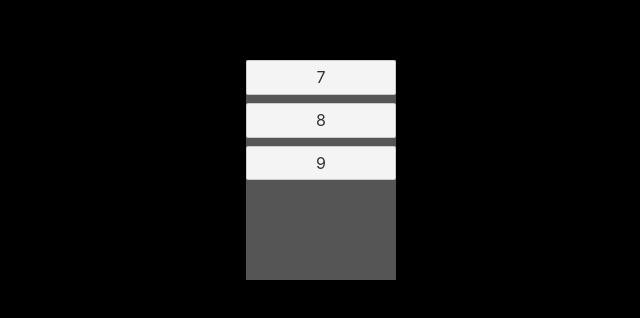
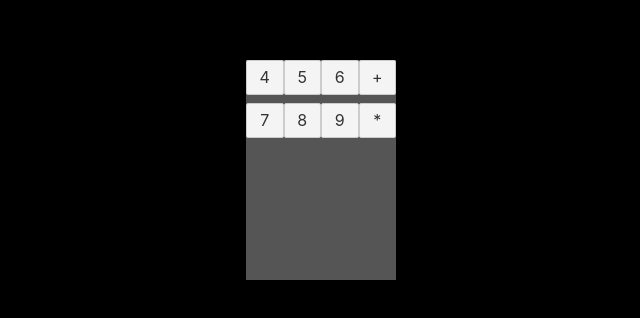
Before and after one commit to ThiagoMassenoMaciel/Svelte, a Svelte app in the folder exemplo_simples/: page / in a window 1280 px wide. Shown: the part 238-556 px from the top of the page, without its empty margins (319-959 px from the left). Built offline with nearby package versions, Linux system fonts and the light colour scheme.

Commit message:
fiz até 21'15 seg

```diff
--- a/exemplo_simples/src/components/Botao.svelte
+++ b/exemplo_simples/src/components/Botao.svelte
@@ -9,6 +9,7 @@
 <style>
   .botao{
 
+    flex-basis: 25%;
   }
 
 </style>
--- a/exemplo_simples/src/components/Calculadora.svelte
+++ b/exemplo_simples/src/components/Calculadora.svelte
@@ -1,11 +1,23 @@
 <script lang="ts">
     import Botao from "./Botao.svelte";
+    import Linha from "./Linha.svelte";
 </script>
 
 <div class="calculadora">
-  <Botao texto = "7"/>
-  <Botao texto = "8"/>
-  <Botao texto = "9"/>
+  <Linha>
+    <Botao texto = "4"/>
+    <Botao texto = "5"/>
+    <Botao texto = "6"/>
+    <Botao texto = "+"/>
+  </Linha>
+
+  <Linha>
+    <Botao texto = "7"/>
+    <Botao texto = "8"/>
+    <Botao texto = "9"/>
+    <Botao texto = "*"/>
+  </Linha>
+
 </div>
 
 <style>
--- /dev/null
+++ b/exemplo_simples/src/components/Linha.svelte
@@ -0,0 +1,9 @@
+<div class="linha">
+  <slot/>
+</div>
+
+<style>
+  .linha{
+    display: flex;
+  }
+</style>
```
Also changed, not shown: 1 other file (tests, documents, lock files or other folders).
